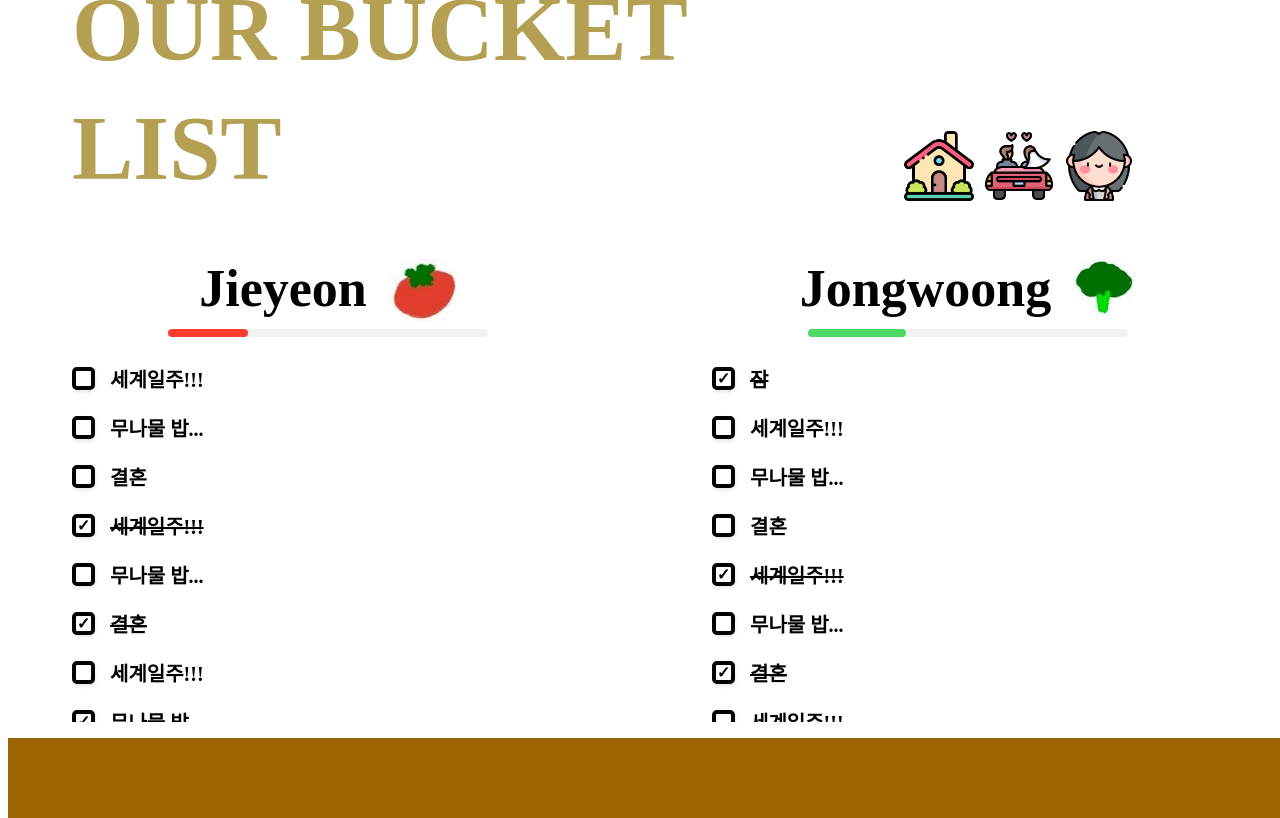
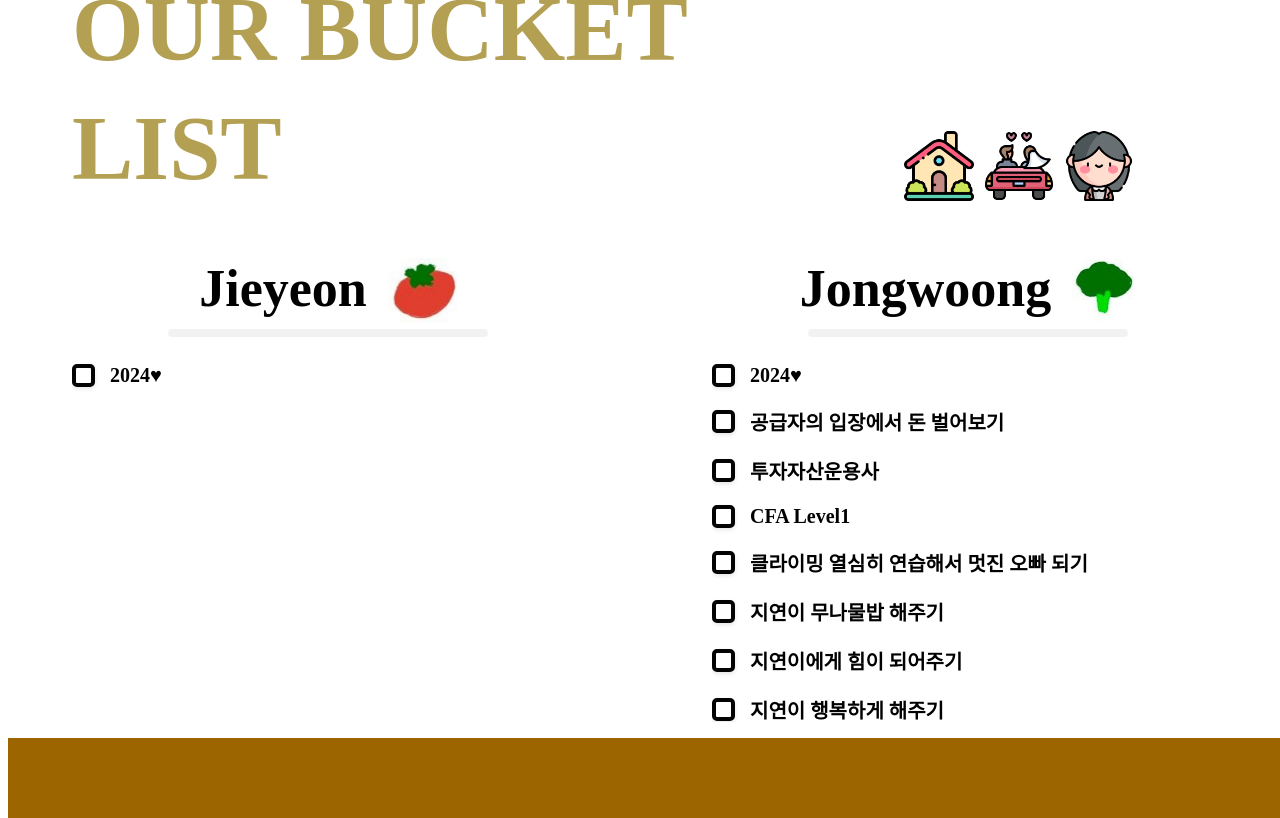
Before and after one commit to Jongwoong97/bucket-list, a React (Create React App) app: page /#/personal in a window 1280 px wide. Built offline with nearby package versions, Linux system fonts and the light colour scheme; a web font is replaced by a local one.

Commit message:
Update 1

```diff
--- a/src/Personal.tsx
+++ b/src/Personal.tsx
@@ -186,20 +186,7 @@ const Ground = styled.div`
 `;
 
 const PersonalBucket = () => {
-  const bucketList1 = [
-    ["세계일주!!!", false],
-    ["무나물 밥...", false],
-    ["결혼", false],
-    ["세계일주!!!", true],
-    ["무나물 밥...", false],
-    ["결혼", true],
-    ["세계일주!!!", false],
-    ["무나물 밥...", true],
-    ["결혼", false],
-    ["세계일주!!!", false],
-    ["무나물 밥...", false],
-    ["결혼", false],
-  ];
+  const bucketList1 = [["2024♥", false]];
 
   const pushIsChecked = (bucketList: Array<Array<string | boolean>>) => {
     const newArray = [];
@@ -222,19 +209,14 @@ const PersonalBucket = () => {
   };
 
   const bucketList2 = [
-    ["잠", true],
-    ["세계일주!!!", false],
-    ["무나물 밥...", false],
-    ["결혼", false],
-    ["세계일주!!!", true],
-    ["무나물 밥...", false],
-    ["결혼", true],
-    ["세계일주!!!", false],
-    ["무나물 밥...", true],
-    ["결혼", false],
-    ["세계일주!!!", false],
-    ["무나물 밥...", false],
-    ["결혼", false],
+    ["2024♥", false],
+    ["공급자의 입장에서 돈 벌어보기", false],
+    ["투자자산운용사", false],
+    ["CFA Level1", false],
+    ["클라이밍 열심히 연습해서 멋진 오빠 되기", false],
+    ["지연이 무나물밥 해주기", false],
+    ["지연이에게 힘이 되어주기", false],
+    ["지연이 행복하게 해주기", false],
   ];
 
   const [isCheckedArray2, setCheckedArray2] = React.useState(
--- a/src/Shared.tsx
+++ b/src/Shared.tsx
@@ -172,19 +172,34 @@ const Ground = styled.div`
 `;
 
 const SharedBucket = () => {
+  // const bucketList = [
+  //   ["세계일주!!!", false],
+  //   ["무나물 밥...", false],
+  //   ["결혼", false],
+  //   ["세계일주!!!", true],
+  //   ["무나물 밥...", false],
+  //   ["결혼", true],
+  //   ["세계일주!!!", false],
+  //   ["무나물 밥...", true],
+  //   ["결혼", false],
+  //   ["세계일주!!!", false],
+  //   ["무나물 밥...", false],
+  //   ["결혼", false],
+  // ];
   const bucketList = [
-    ["세계일주!!!", false],
-    ["무나물 밥...", false],
-    ["결혼", false],
-    ["세계일주!!!", true],
-    ["무나물 밥...", false],
-    ["결혼", true],
-    ["세계일주!!!", false],
-    ["무나물 밥...", true],
-    ["결혼", false],
-    ["세계일주!!!", false],
-    ["무나물 밥...", false],
-    ["결혼", false],
+    ["2024♥", false],
+    ["허브농장 가기", false],
+    ["바닷가 풍경 예쁜 곳 함께 놀러가기", false],
+    ["훠궈 먹기", false],
+    ["마라탕 먹기", false],
+    ["마라샹궈 먹기", false],
+
+    ["Logical Thinking 문제 같이 풀기", false],
+    ["서로 요리해주기", false],
+    ["같이 열심히 운동해서 멋진 남녀 되기 (지연: 난 멋진 누나가 될래)", false],
+    ["음식 세계일주 하기", false],
+    ["독일 음식 먹기 - 후보지: 악소", false],
+    ["중동 음식 먹기 - 후보지: 클레오", false],
   ];
 
   const pushIsChecked = () => {
```
